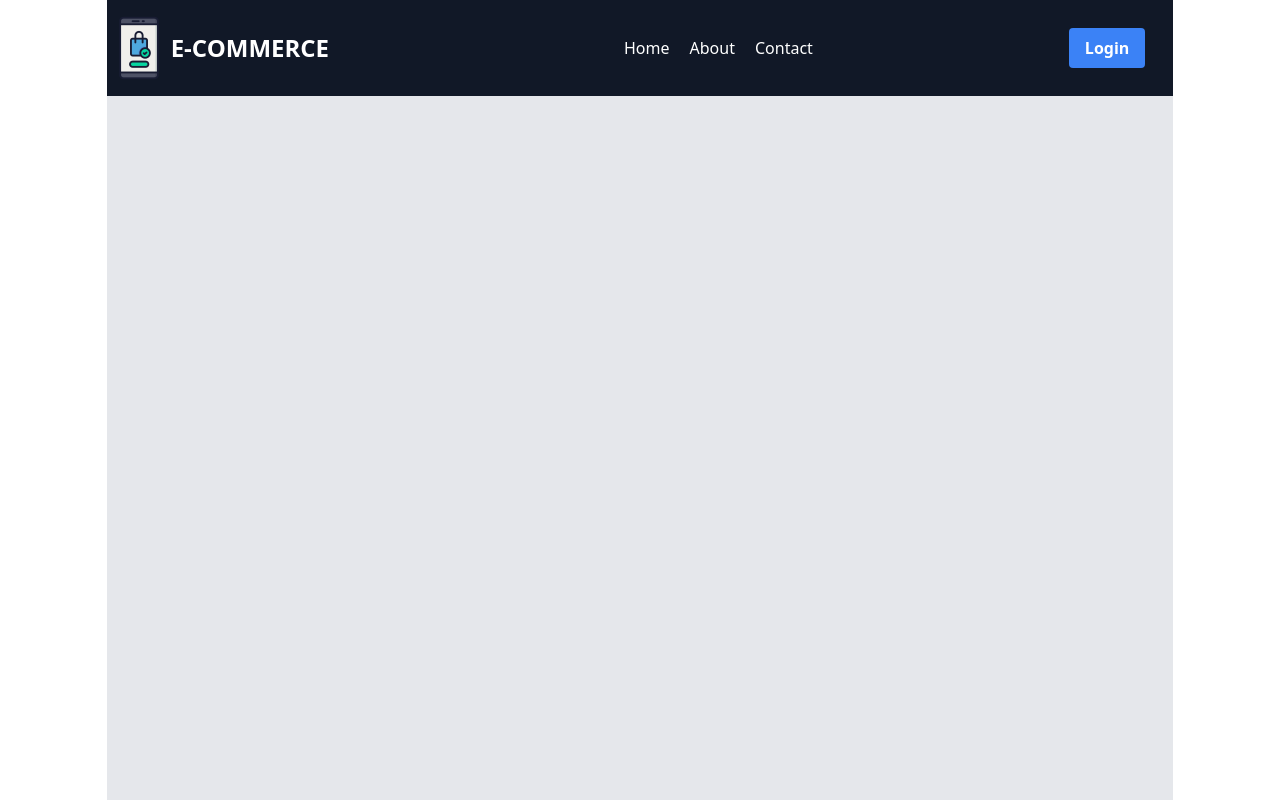
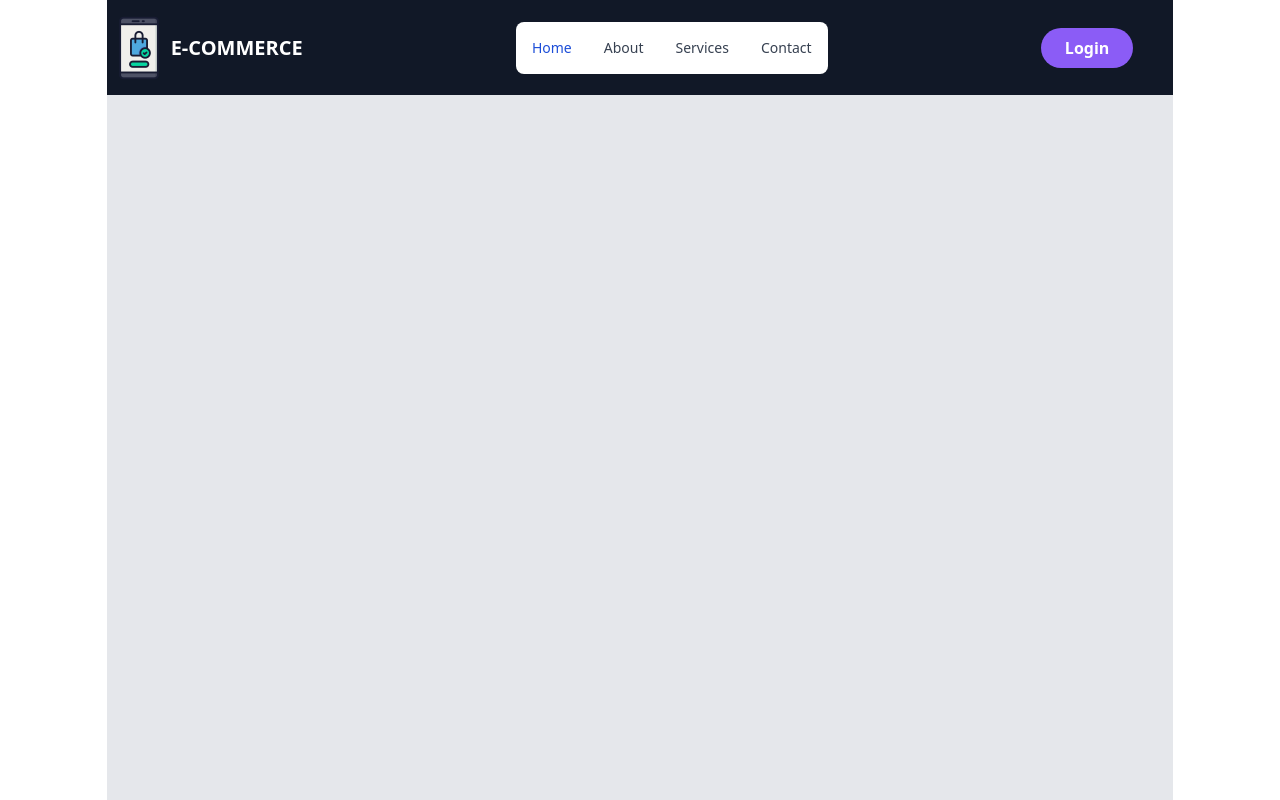
Before and after one commit to dembasow98/Shopping-App, a React (Create React App) app: page / in a window 1280 px wide. Built offline with nearby package versions, Linux system fonts and the light colour scheme.

Commit message:
Done with the navbar javascript and burger button. Navbar frontend complete

```diff
--- a/src/App.js
+++ b/src/App.js
@@ -1,39 +1,42 @@
 //import the app logo
 import logo from './img/logo.png';
 function App() {
+  //if the the user clicks on the burger button, display the menu items
+  const showMenu = () => {
+    //get the menu items by id
+    const menuItems = document.getElementById('menu-items');
+
+    //if the menu items are hidden, display them
+    if (menuItems.classList.contains('hidden')) {
+      menuItems.classList.remove('hidden');
+    } else {
+      //if the menu items are displayed, hide them
+      menuItems.classList.add('hidden');
+    }
+
+  };
   return (
     <div className="SCREEN flex w-full h-screen dark:bg-gray-500 place-content-center">
       <div className="CONTAINER dark:bg-gray-800 bg-gray-200 w-5/6">
-        <nav className="NAVBAR flex flex-row justify-between items-center bg-gray-900 text-white h-24">
+        <nav className="NAVBAR flex flex-row justify-between items-center bg-gray-900 text-white h-24 border-b border-gray-200 dark:border-gray-600">
           <div className="LOGO flex items-center">
-            <img src={logo} alt="logo" />
-            <h1 className="text-2xl font-bold">E-COMMERCE</h1>
+            <a href='/' className='flex items-center'>
+              <img src={logo} alt="logo" />
+              <span class="self-center text-xl font-bold whitespace-nowrap dark:text-white">E-COMMERCE</span>
+            </a>
           </div>
-          <div className="NAVBAR-MENU md:w-1/2 flex flex-wrap justify-between items-center ml-auto mr-4">
-            <div className="MENU-ITEMS md:flex hidden mr-4 justify-center">
-              <ul className="flex flex-wrap justify-between items-center">
-                <li className="mr-5">
-                  <a href="#">Home</a>
-                </li>
-                <li className="mr-5">
-                  <a href="#">About</a>
-                </li>
-                <li className="mr-5">
-                  <a href="#">Contact</a>
-                </li>
-              </ul>
-            </div>
-
-            <button className="LOGIN-BUTTON bg-blue-500 text-white font-bold py-2 px-4 rounded mr-3">
+          <div className="NAVBAR-MENU flex md:order-2">
+            <button className="LOGIN-BUTTON bg-violet-500 hover:bg-violet-600  active:bg-violet-700 text-white font-bold py-2 px-6 rounded-full mr-5 md:mr-10">
               Login
             </button>
-            <button className="BURGER-BUTTON md:hidden  mr-5">
+            <button className="BURGER-BUTTON md:hidden mr-5 " id="burger-button" onClick={showMenu}>
               <svg
                 xmlns="http://www.w3.org/2000/svg"
-                className="h-10 w-10 bg-gray-700 rounded-full p-1"
+                className="h-10 w-10 hover:bg-gray-700 rounded-full p-1"
                 viewBox="0 0 24 24"
+                //Change the fill color to blue
+                fill="blue"
                 stroke="currentColor"
-                color='blue-500'
               >
                 <path
                   strokeLinecap="round" strokeLinejoin="round" strokeWidth={2}
@@ -41,8 +44,22 @@ function App() {
               </svg>
             </button>
           </div>
-
-
+          <div className="MENU-ITEMS hidden top-20 w-5/6 fixed md:top-auto md:static justify-between items-center md:flex md:w-auto md:order-1" id='menu-items'>
+            <ul class="flex flex-col p-4 mt-4 bg-gray-50 rounded-lg border border-gray-100 md:flex-row md:space-x-8 md:mt-0 md:text-sm md:font-medium md:border-0 md:bg-white dark:bg-gray-900 md:dark:bg-gray-900 dark:border-gray-700">
+              <li>
+                <a href="#" class="block py-2 pr-4 pl-3 text-white bg-blue-700 rounded md:bg-transparent md:text-blue-700 md:p-0 dark:text-white" aria-current="page">Home</a>
+              </li>
+              <li>
+                <a href="#" class="block py-2 pr-4 pl-3 text-gray-700 rounded hover:bg-gray-100 md:hover:bg-transparent md:hover:text-blue-700 md:p-0 md:dark:hover:text-white dark:text-gray-400 dark:hover:bg-gray-700 dark:hover:text-white md:dark:hover:bg-transparent dark:border-gray-700">About</a>
+              </li>
+              <li>
+                <a href="#" class="block py-2 pr-4 pl-3 text-gray-700 rounded hover:bg-gray-100 md:hover:bg-transparent md:hover:text-blue-700 md:p-0 md:dark:hover:text-white dark:text-gray-400 dark:hover:bg-gray-700 dark:hover:text-white md:dark:hover:bg-transparent dark:border-gray-700">Services</a>
+              </li>
+              <li>
+                <a href="#" class="block py-2 pr-4 pl-3 text-gray-700 rounded hover:bg-gray-100 md:hover:bg-transparent md:hover:text-blue-700 md:p-0 md:dark:hover:text-white dark:text-gray-400 dark:hover:bg-gray-700 dark:hover:text-white md:dark:hover:bg-transparent dark:border-gray-700">Contact</a>
+              </li>
+            </ul>
+          </div>
         </nav>
 
 
```
